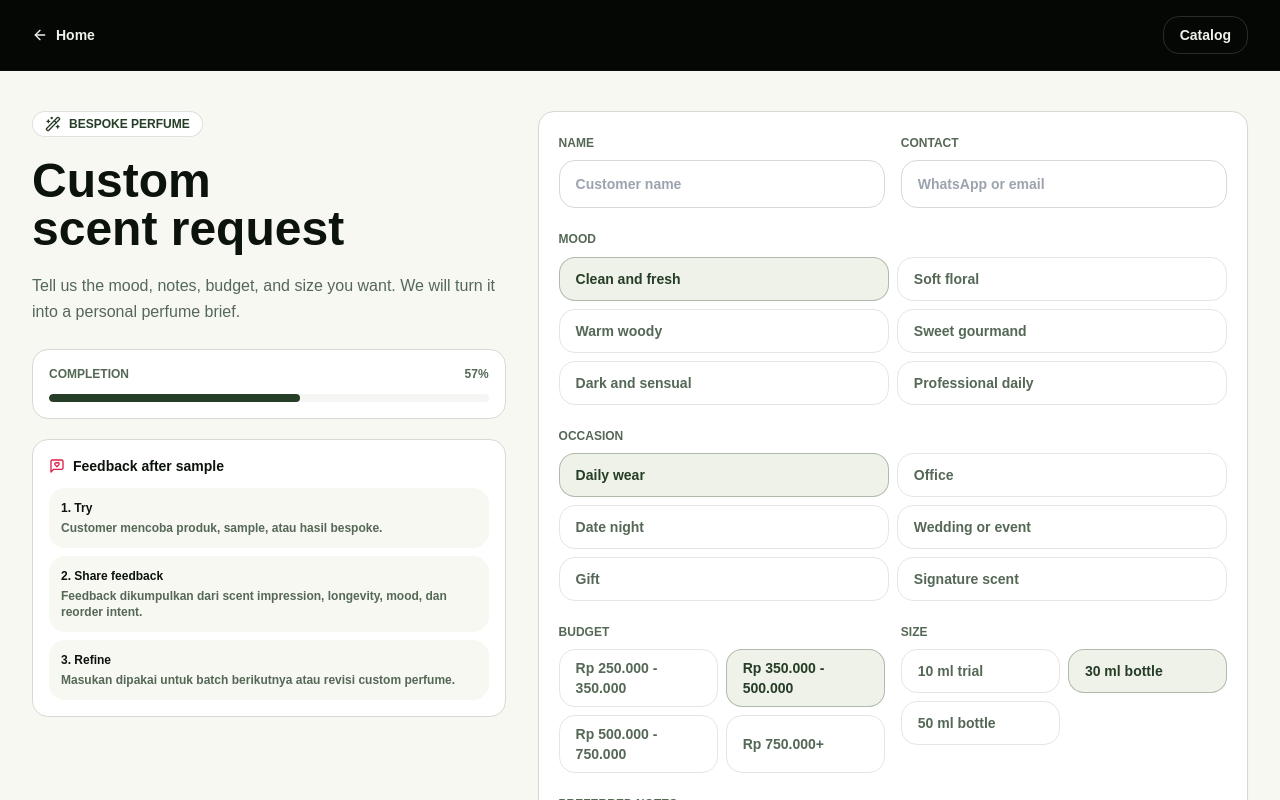
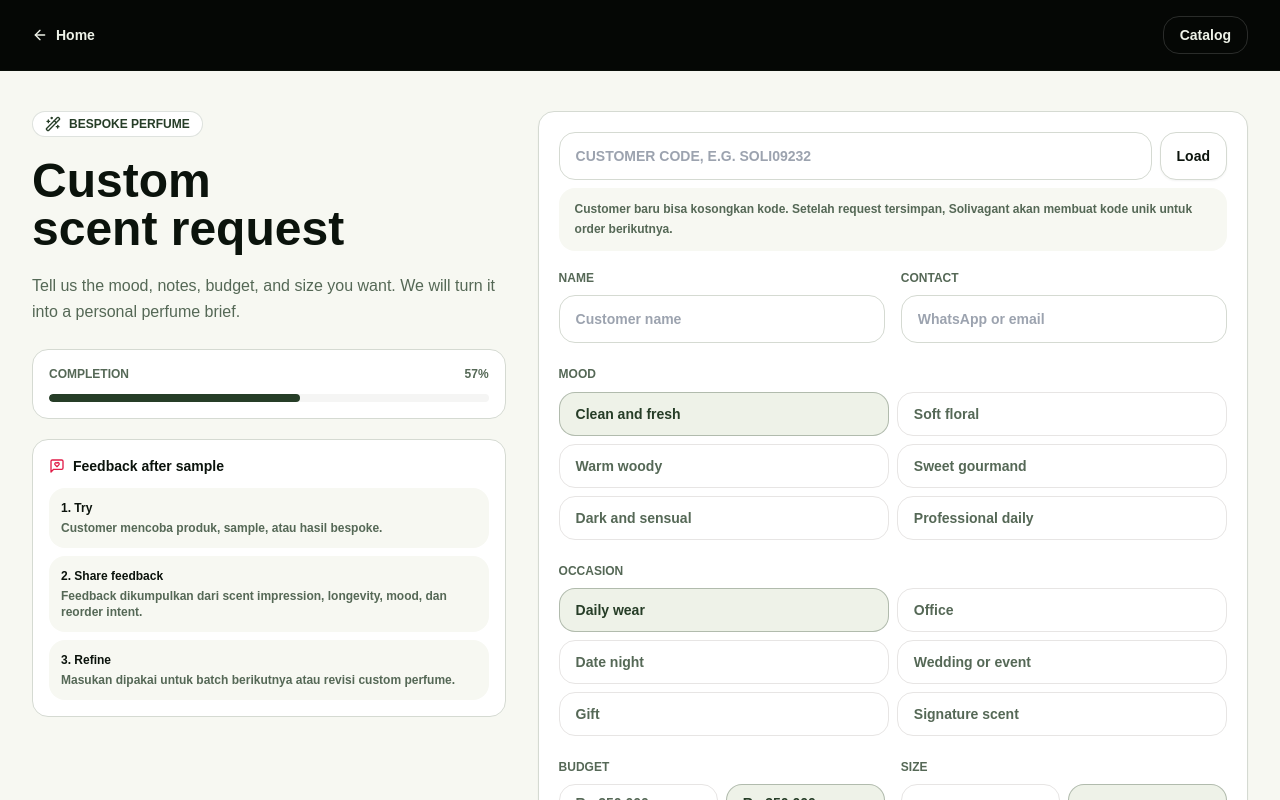
Before and after one commit to dekito278/perfumery-workspace, a React (Vite) app in the folder apps/web/: page /bespoke in a window 1280 px wide. Shown: the top 800 px of the page. Built offline with nearby package versions, Linux system fonts and the light colour scheme; no server answers; the database is empty.

Commit message:
polish customer code checkout flow

```diff
--- a/apps/web/src/pages/BespokePage.jsx
+++ b/apps/web/src/pages/BespokePage.jsx
@@ -13,6 +13,7 @@ import {
 import { useCatalogProduct } from '@/hooks/useCatalogProducts.js';
 import { cn } from '@/lib/utils.js';
 import { Button } from '@/components/ui/button.jsx';
+import { lookupCustomerByCode } from '@/services/customerService.js';
 import { createBespokeRequest } from '@/services/orderService.js';
 
 const OptionGrid = ({ options, value, onChange }) => (
@@ -40,6 +41,7 @@ const BespokePage = () => {
   const [saving, setSaving] = useState(false);
   const [savedOrder, setSavedOrder] = useState(null);
   const [form, setForm] = useState({
+    customerCode: '',
     name: '',
     contact: '',
     mood: referenceProduct?.mood || bespokeMoodOptions[0],
@@ -58,6 +60,27 @@ const BespokePage = () => {
 
   const updateField = (key, value) => setForm((current) => ({ ...current, [key]: value }));
 
+  const lookupCustomer = async () => {
+    if (!form.customerCode.trim()) {
+      toast.error('Customer code is required');
+      return;
+    }
+
+    const customer = await lookupCustomerByCode(form.customerCode);
+    if (!customer) {
+      toast.error('Customer code not found');
+      return;
+    }
+
+    setForm((current) => ({
+      ...current,
+      customerCode: customer.customerCode,
+      name: customer.customerName,
+      contact: customer.contact,
+    }));
+    toast.success(`${customer.customerCode} loaded`);
+  };
+
   const handleSubmit = async (event) => {
     event.preventDefault();
     if (!form.name.trim() || !form.contact.trim() || !form.preferredNotes.trim()) {
@@ -70,6 +93,7 @@ const BespokePage = () => {
       const order = await createBespokeRequest({
         ...form,
         customerName: form.name,
+        customerCode: form.customerCode,
         referenceProductName: referenceProduct?.name || '',
         referenceProductSlug: referenceProduct?.slug || '',
       });
@@ -141,6 +165,15 @@ const BespokePage = () => {
           </div>
 
           <form className="rounded-2xl border bg-white p-5 shadow-sm" onSubmit={handleSubmit}>
+            <div className="mb-4 grid gap-2">
+              <div className="grid grid-cols-[1fr_auto] gap-2">
+                <input value={form.customerCode} onChange={(event) => updateField('customerCode', event.target.value.toUpperCase())} className="h-12 rounded-2xl border px-4 text-sm font-semibold uppercase outline-none focus:border-[#263d27]" placeholder="Customer code, e.g. SOLI09232" />
+                <Button type="button" variant="outline" className="h-12 rounded-2xl bg-white px-4 text-sm font-bold" onClick={lookupCustomer}>Load</Button>
+              </div>
+              <p className="rounded-2xl bg-[#f7f8f2] px-4 py-3 text-xs font-semibold leading-relaxed text-muted-foreground">
+                Customer baru bisa kosongkan kode. Setelah request tersimpan, Solivagant akan membuat kode unik untuk order berikutnya.
+              </p>
+            </div>
             <div className="grid gap-4 sm:grid-cols-2">
               <label>
                 <span className="text-xs font-bold uppercase text-muted-foreground">Name</span>
@@ -188,7 +221,7 @@ const BespokePage = () => {
             {submitted ? (
               <div className="mt-5 rounded-2xl border border-emerald-100 bg-emerald-50 p-4 text-sm font-semibold text-emerald-800">
                 <CheckCircle2 className="mb-2 h-5 w-5" />
-                Request saved to Studio: {savedOrder?.orderNumber}. Brief: {form.mood}, {form.occasion}, {form.budget}, {form.size}.
+                Request saved to Studio: {savedOrder?.orderNumber}. Customer code: {savedOrder?.customerCode || form.customerCode || '-'}. Brief: {form.mood}, {form.occasion}, {form.budget}, {form.size}.
               </div>
             ) : null}
           </form>
--- a/apps/web/src/pages/CartPage.jsx
+++ b/apps/web/src/pages/CartPage.jsx
@@ -104,7 +104,7 @@ const CartPage = () => {
           contact,
         });
         clear();
-        toast.success(`Order ${order.orderNumber} saved for ${order.customerCode || customerCode}`);
+        toast.success(`Order ${order.orderNumber} saved. Customer code: ${order.customerCode || customerCode}`);
         if (dokuWindow) {
           dokuWindow.location.href = checkout.paymentUrl;
         } else {
@@ -117,7 +117,7 @@ const CartPage = () => {
       clear();
       toast.success(`Order ${order.orderNumber} saved to Studio${order.customerCode ? ` / ${order.customerCode}` : ''}`);
       if (openWhatsApp) {
-        const whatsappUrl = buildWhatsAppCheckoutUrl(`${checkoutDraft}\n\nStudio order: ${order.orderNumber}`);
+        const whatsappUrl = buildWhatsAppCheckoutUrl(`${checkoutDraft}\nCustomer code: ${order.customerCode || customerCode || '-'}\n\nStudio order: ${order.orderNumber}`);
         if (whatsappWindow) {
           whatsappWindow.location.href = whatsappUrl;
         } else {
@@ -199,6 +199,9 @@ const CartPage = () => {
                   <input value={customerCode} onChange={(event) => setCustomerCode(event.target.value.toUpperCase())} placeholder="Customer code, e.g. SOLI09232" className="h-12 rounded-2xl border px-4 text-sm font-semibold uppercase outline-none focus:border-[#263d27]" />
                   <Button type="button" variant="outline" className="h-12 rounded-2xl bg-white px-4 text-sm font-bold" onClick={lookupCustomer}>Load</Button>
                 </div>
+                <p className="rounded-2xl bg-[#f7f8f2] px-4 py-3 text-xs font-semibold leading-relaxed text-muted-foreground">
+                  Customer baru bisa kosongkan kode. Setelah checkout, Solivagant akan membuat kode unik untuk order berikutnya.
+                </p>
                 <input value={customerName} onChange={(event) => setCustomerName(event.target.value)} placeholder="Customer name" className="h-12 rounded-2xl border px-4 text-sm font-semibold outline-none focus:border-[#263d27]" />
                 <input value={contact} onChange={(event) => setContact(event.target.value)} placeholder="WhatsApp or email" className="h-12 rounded-2xl border px-4 text-sm font-semibold outline-none focus:border-[#263d27]" />
                 <textarea value={deliveryAddress} onChange={(event) => setDeliveryAddress(event.target.value)} placeholder="Delivery address" rows={3} className="rounded-2xl border px-4 py-3 text-sm font-semibold outline-none focus:border-[#263d27]" />
--- a/apps/web/src/pages/mobile/MobileBespokePage.jsx
+++ b/apps/web/src/pages/mobile/MobileBespokePage.jsx
@@ -24,6 +24,7 @@ import {
 } from '@/data/storefront.js';
 import { useCatalogProduct } from '@/hooks/useCatalogProducts.js';
 import { cn } from '@/lib/utils.js';
+import { lookupCustomerByCode } from '@/services/customerService.js';
 import { createBespokeRequest } from '@/services/orderService.js';
 
 const OptionButton = ({ active, children, onClick }) => (
@@ -50,6 +51,7 @@ const MobileBespokePage = () => {
   const [submittedRequest, setSubmittedRequest] = useState(null);
   const [saving, setSaving] = useState(false);
   const [form, setForm] = useState({
+    customerCode: '',
     scentDescription: referenceProduct?.notes || '',
     occasion: bespokeOccasionOptions[0],
     size: bespokeSizeOptions[1],
@@ -62,6 +64,27 @@ const MobileBespokePage = () => {
   });
 
   const updateField = (key, value) => setForm((current) => ({ ...current, [key]: value }));
+
+  const lookupCustomer = async () => {
+    if (!form.customerCode.trim()) {
+      toast.error('Customer code is required');
+      return;
+    }
+
+    const customer = await lookupCustomerByCode(form.customerCode);
+    if (!customer) {
+      toast.error('Customer code not found');
+      return;
+    }
+
+    setForm((current) => ({
+      ...current,
+      customerCode: customer.customerCode,
+      customerName: customer.customerName,
+      contact: customer.contact,
+    }));
+    toast.success(`${customer.customerCode} loaded`);
+  };
 
   const steps = useMemo(() => [
     {
@@ -150,6 +173,18 @@ const MobileBespokePage = () => {
       description: 'Supaya tim Solivagant bisa follow-up request.',
       render: () => (
         <div className="grid gap-2">
+          <div className="grid grid-cols-[1fr_auto] gap-2">
+            <input
+              value={form.customerCode}
+              onChange={(event) => updateField('customerCode', event.target.value.toUpperCase())}
+              placeholder="Customer code, e.g. SOLI09232"
+              className="h-12 rounded-2xl border border-[#e5e7eb] bg-white px-3 text-sm font-semibold uppercase outline-none focus:border-[#263d27]"
+            />
+            <Button type="button" variant="outline" className="h-12 rounded-2xl bg-white px-4 text-xs font-bold" onClick={lookupCustomer}>Load</Button>
+          </div>
+          <p className="rounded-2xl bg-white px-3 py-2 text-[11px] font-semibold leading-relaxed text-[#6b7280]">
+            Customer baru bisa kosongkan kode. Kode unik dibuat otomatis setelah request tersimpan.
+          </p>
           <input
             value={form.customerName}
             onChange={(event) => updateField('customerName', event.target.value)}
@@ -216,6 +251,7 @@ const MobileBespokePage = () => {
       setSubmittedRequest({
         ...form,
         orderNumber: order.orderNumber,
+        customerCode: order.customerCode || form.customerCode,
         reference: referenceProduct?.name || '',
         createdAt: new Date().toISOString(),
       });
@@ -308,6 +344,7 @@ const MobileBespokePage = () => {
                 <h2 className="text-base font-bold text-[#0b130c]">Request summary</h2>
                 <div className="mt-3 space-y-2 text-xs font-semibold text-[#6b7280]">
                   <p><strong className="text-[#0b130c]">Customer:</strong> {submittedRequest.customerName}</p>
+                  <p><strong className="text-[#0b130c]">Customer code:</strong> {submittedRequest.customerCode || '-'}</p>
                   <p><strong className="text-[#0b130c]">Studio order:</strong> {submittedRequest.orderNumber}</p>
                   <p><strong className="text-[#0b130c]">Contact:</strong> {submittedRequest.contact}</p>
                   <p><strong className="text-[#0b130c]">Aroma:</strong> {submittedRequest.scentDescription}</p>
--- a/apps/web/src/services/orderService.js
+++ b/apps/web/src/services/orderService.js
@@ -112,6 +112,7 @@ const buildOrderPayload = ({
 const formatLine = (label, value) => `${label}: ${value || '-'}`;
 
 const buildBespokeCheckoutDraft = ({
+  customerCode,
   customerName,
   contact,
   referenceProductName,
@@ -128,6 +129,7 @@ const buildBespokeCheckoutDraft = ({
   paymentProvider,
 }) => [
   'Solivagant Bespoke Request',
+  customerCode ? formatLine('Customer code', customerCode) : '',
   formatLine('Customer', customerName),
   formatLine('Contact', contact),
   formatLine('Reference scent', referenceProductName),
@@ -141,7 +143,7 @@ const buildBespokeCheckoutDraft = ({
   formatLine('Cap design', capDesign),
   formatLine('Exotic material', exoticMaterial),
   formatLine('Payment rail', paymentProvider || 'manual'),
-].join('\n');
+].filter((line) => line !== '').join('\n');
 
 const buildBespokeNotes = ({
   mood,
@@ -280,6 +282,7 @@ export const createBespokeRequest = async (requestData) => {
   };
 
   return createOrder({
+    customerCode: normalizedRequest.customerCode,
     customerName: normalizedRequest.customerName,
     contact: normalizedRequest.contact,
     notes: buildBespokeNotes(normalizedRequest),
```
Also changed, not shown: apps/web/src/pages/mobile/MobileCartPage.jsx (+5 -2 lines).
